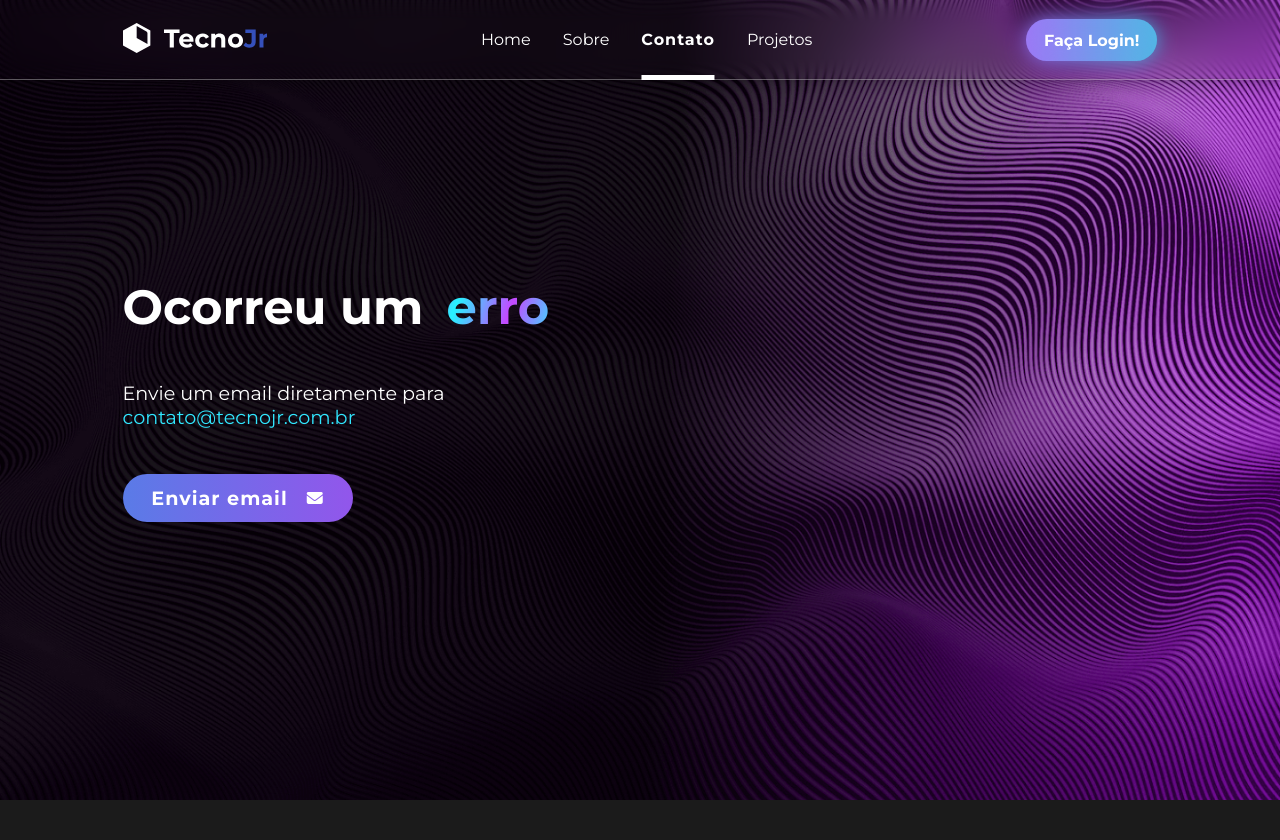
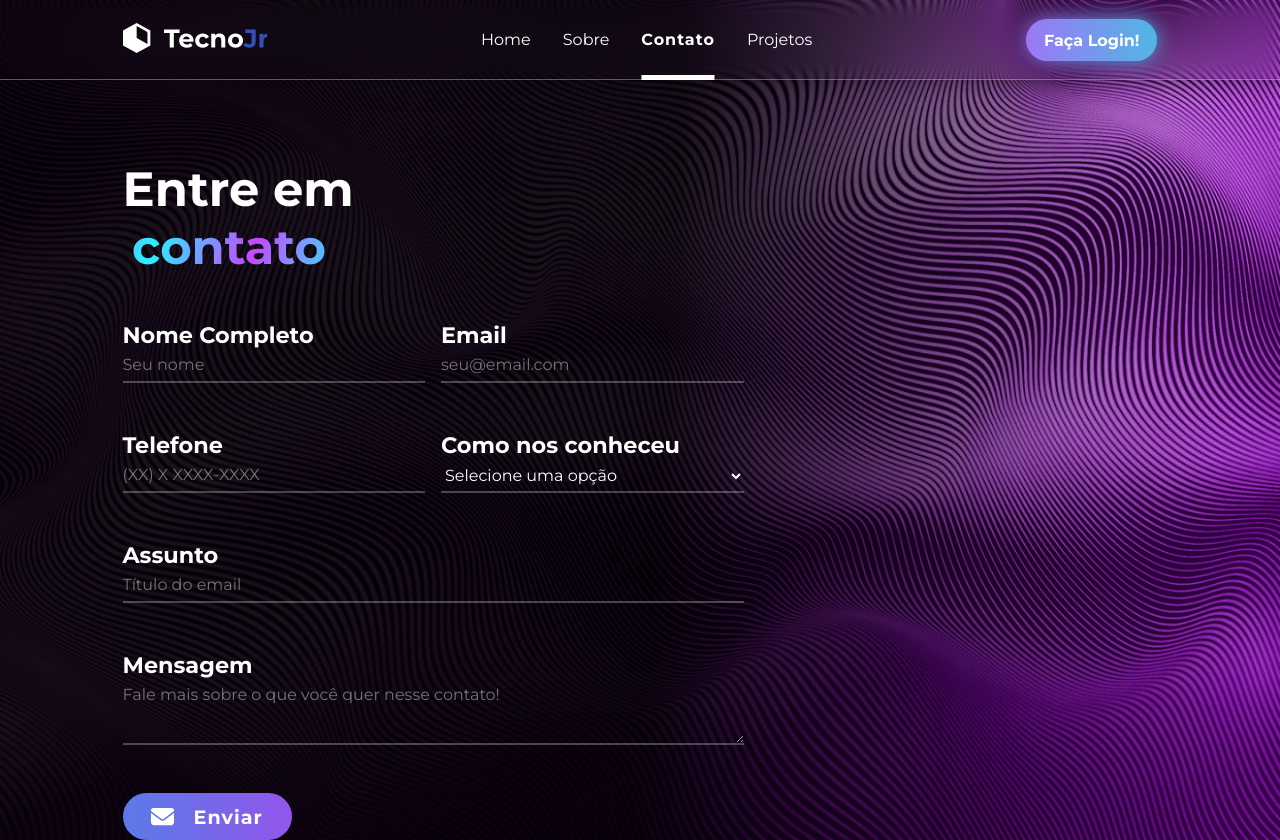
Before and after one commit to igorroc/tecno-site-2.0, a React (Vite) app in the folder tecno_site/: page /contact in a window 1280 px wide. Before the commit the page ends 800 px from the top, so only its background shows below. Built offline with nearby package versions, Linux system fonts and the light colour scheme.

Commit message:
[style]: Form margin

```diff
--- a/tecno_site/src/pages/Contact.tsx
+++ b/tecno_site/src/pages/Contact.tsx
@@ -16,13 +16,13 @@ import { Button } from "../components/Buttons/Button"
 const WrapperForm = styled("div", {
 	"& > div": {
 		justifyContent: "start",
-		margin: "20vh 0",
+		margin: "20vh 0 0 0",
 		height: "max-content",
 	},
 })
 
 function Contact() {
-	const [status, setStatus] = useState("erro")
+	const [status, setStatus] = useState("form")
 
 	return (
 		<GlobalDiv>
```
